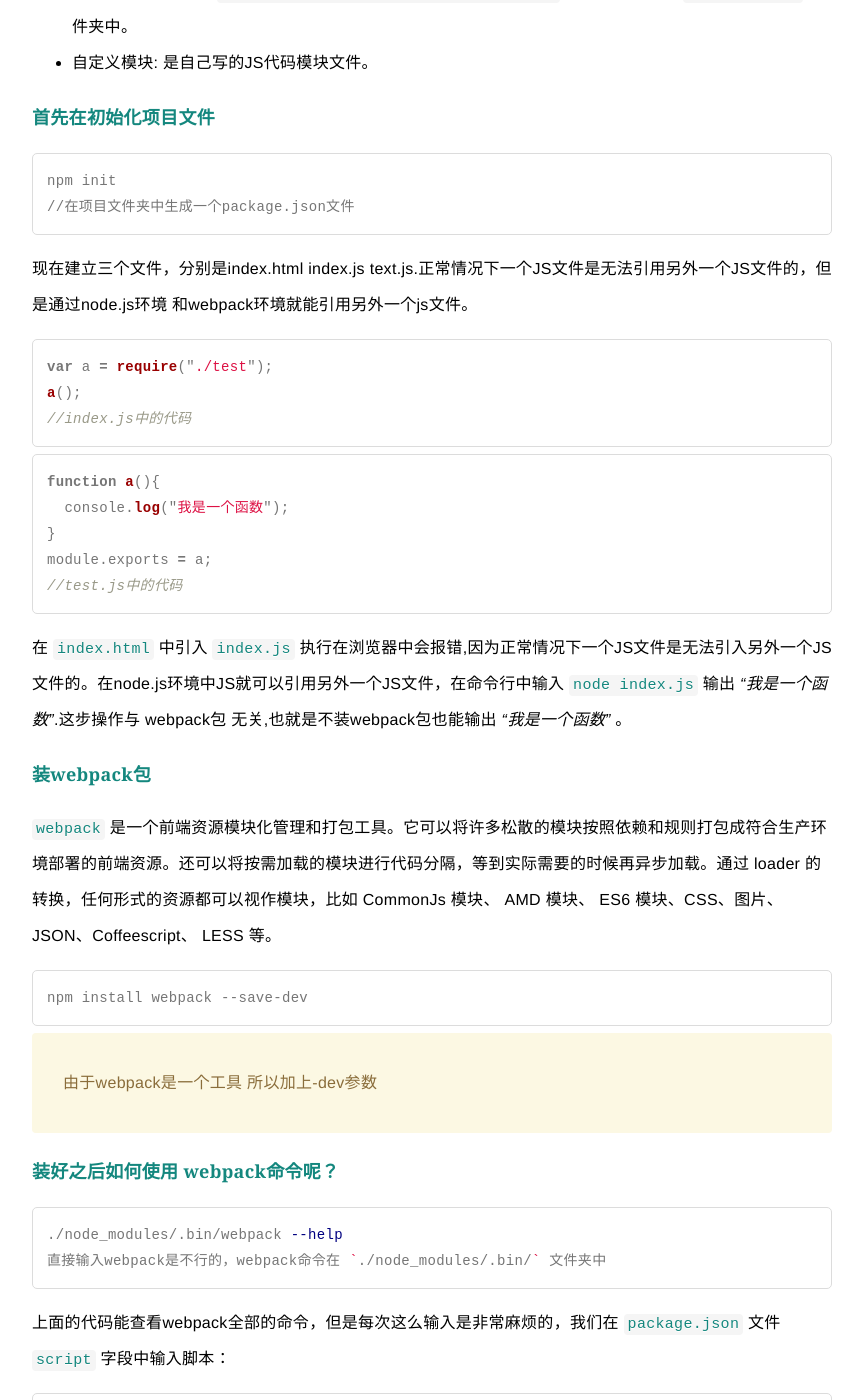
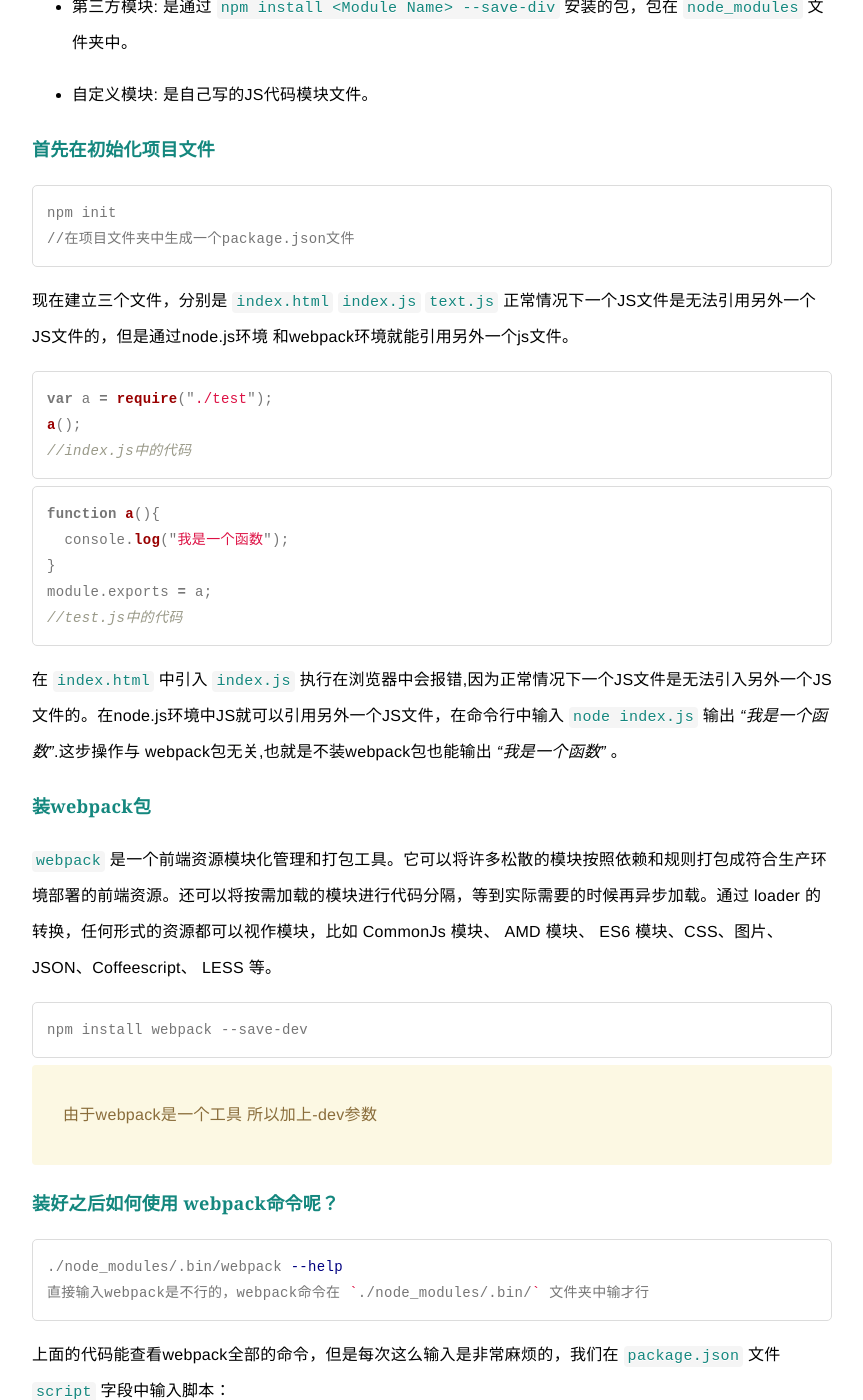
Before and after one commit to jacktown11/yewenxiang23.github.io, a Jekyll site: the page built from basic/1-webpack.md, in a window 1280 px wide and 1400 px high, scrolled down 211 px. Shown: the whole window, without its empty margins (208-1071 px from the left). Built offline with Jekyll 4.4.1, drawn with Linux system fonts in a browser that asks for light colours; some of the changed text lies outside the part shown.

Commit message:
add change

````diff
--- a/basic/1-webpack.md
+++ b/basic/1-webpack.md
@@ -3,8 +3,11 @@
 ---
 
 node.js的模块分为3类：
+
   - 核心模块: 是node.js自带的模块，后台需要用到它，目前不用管。
+
   - 第三方模块: 是通过 `npm install <Module Name> --save-div` 安装的包，包在 `node_modules` 文件夹中。
+
   - 自定义模块: 是自己写的JS代码模块文件。
 
 ### 首先在初始化项目文件
@@ -13,7 +16,7 @@
 //在项目文件夹中生成一个package.json文件
 ```
 
-现在建立三个文件，分别是index.html index.js text.js.正常情况下一个JS文件是无法引用另外一个JS文件的，但是通过node.js环境 和webpack环境就能引用另外一个js文件。
+现在建立三个文件，分别是 `index.html` `index.js` `text.js` 正常情况下一个JS文件是无法引用另外一个JS文件的，但是通过node.js环境 和webpack环境就能引用另外一个js文件。
 
 ```js
 var a = require("./test");
@@ -29,7 +32,7 @@
 //test.js中的代码
 ```
 
-在 `index.html` 中引入 `index.js` 执行在浏览器中会报错,因为正常情况下一个JS文件是无法引入另外一个JS文件的。在node.js环境中JS就可以引用另外一个JS文件，在命令行中输入 `node index.js` 输出 *“我是一个函数”*.这步操作与 webpack包 无关,也就是不装webpack包也能输出 *“我是一个函数”* 。
+在 `index.html` 中引入 `index.js` 执行在浏览器中会报错,因为正常情况下一个JS文件是无法引入另外一个JS文件的。在node.js环境中JS就可以引用另外一个JS文件，在命令行中输入 `node index.js` 输出 *“我是一个函数”*.这步操作与 webpack包无关,也就是不装webpack包也能输出 *“我是一个函数”* 。
 
 ### 装webpack包
 
@@ -45,7 +48,7 @@
 
 ```bash
 ./node_modules/.bin/webpack --help
-直接输入webpack是不行的，webpack命令在 `./node_modules/.bin/` 文件夹中
+直接输入webpack是不行的，webpack命令在 `./node_modules/.bin/` 文件夹中输才行
 ```
 
 上面的代码能查看webpack全部的命令，但是每次这么输入是非常麻烦的，我们在 `package.json` 文件 `script` 字段中输入脚本：
@@ -67,6 +70,7 @@
 
 ```json
 "build":"./node_modules/.bin/webpack index.js yewenxiang.js"
+
 首先package.json 文件中script字段做出如上改变
 ```
 
@@ -87,7 +91,7 @@
   }
 }
 ```
- entry 是入口的意思，output 是出口的意思。
+ `entry` 是入口的意思，`output` 是出口的意思。
 
 ```bash
 ./node_modules/.bin/webpack
````
Also changed, not shown: other parts of basic/1-webpack.md (+2 -2 lines).
